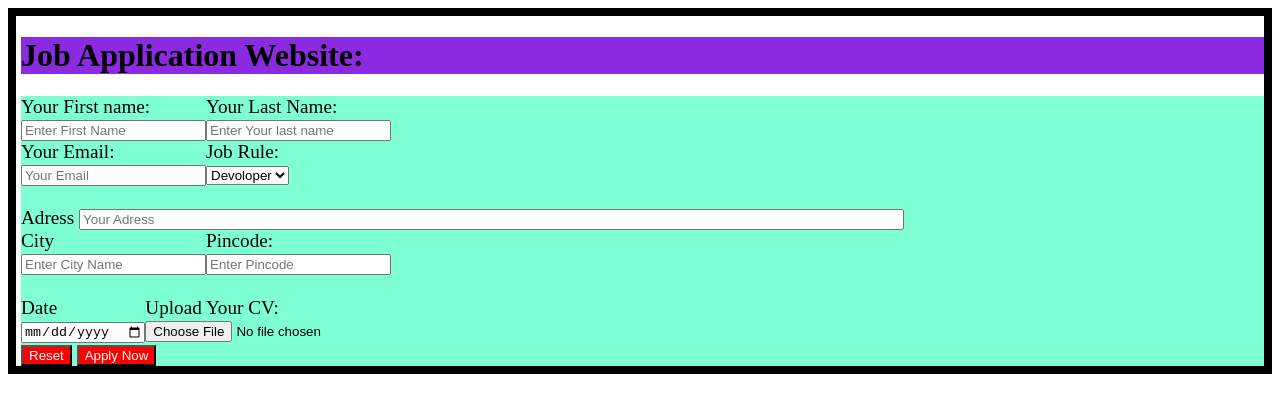
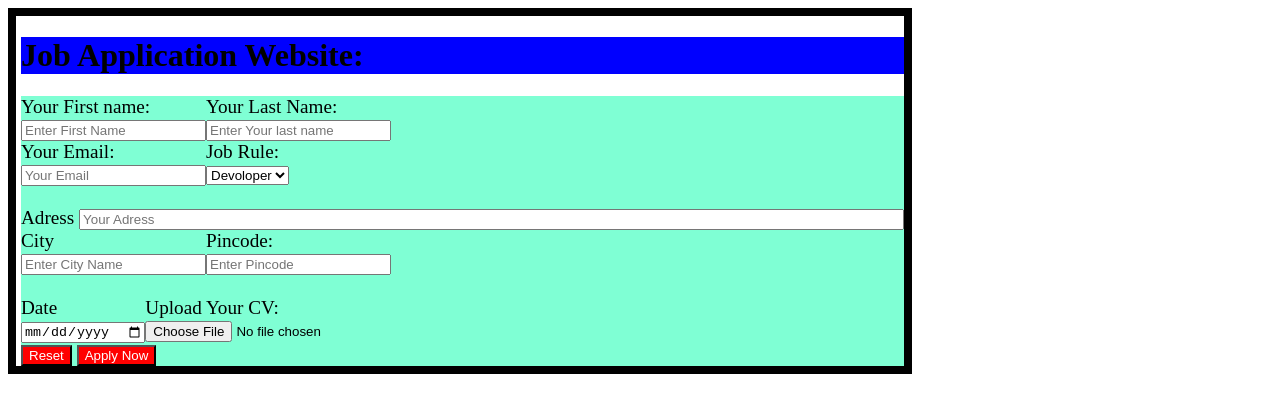
Before and after one commit to Raihanuddinmunna/my-website, a plain HTML site: page index.html in a window 1280 px wide. Drawn offline with Linux system fonts and the light colour scheme.

Commit message:
added thirt commiy

```diff
--- a/index.html
+++ b/index.html
@@ -8,8 +8,10 @@
 </head>
 
 <body class="brain">
-    <header class="head" >
+    <header class="head">
+        <div class="job">
         <h1>Job Application Website:</h1>
+    </div>
     </header>
         <main>
             <form  class="froms">
--- a/style/desigm.css
+++ b/style/desigm.css
@@ -27,10 +27,18 @@
     background-color: aquamarine;
 }
 .head{
-    background-color: blueviolet;
-    b
+    background-color: blue;
+
 }
 .brain{
     border: 8px solid black;
     padding-left: 5px;
+    max-width: max-content;
 }
+.job{
+    background-color: blue;
+    border: 10px;
+    height: max-content;
+    justify-content: center;
+    align-items: center;
+}
```
